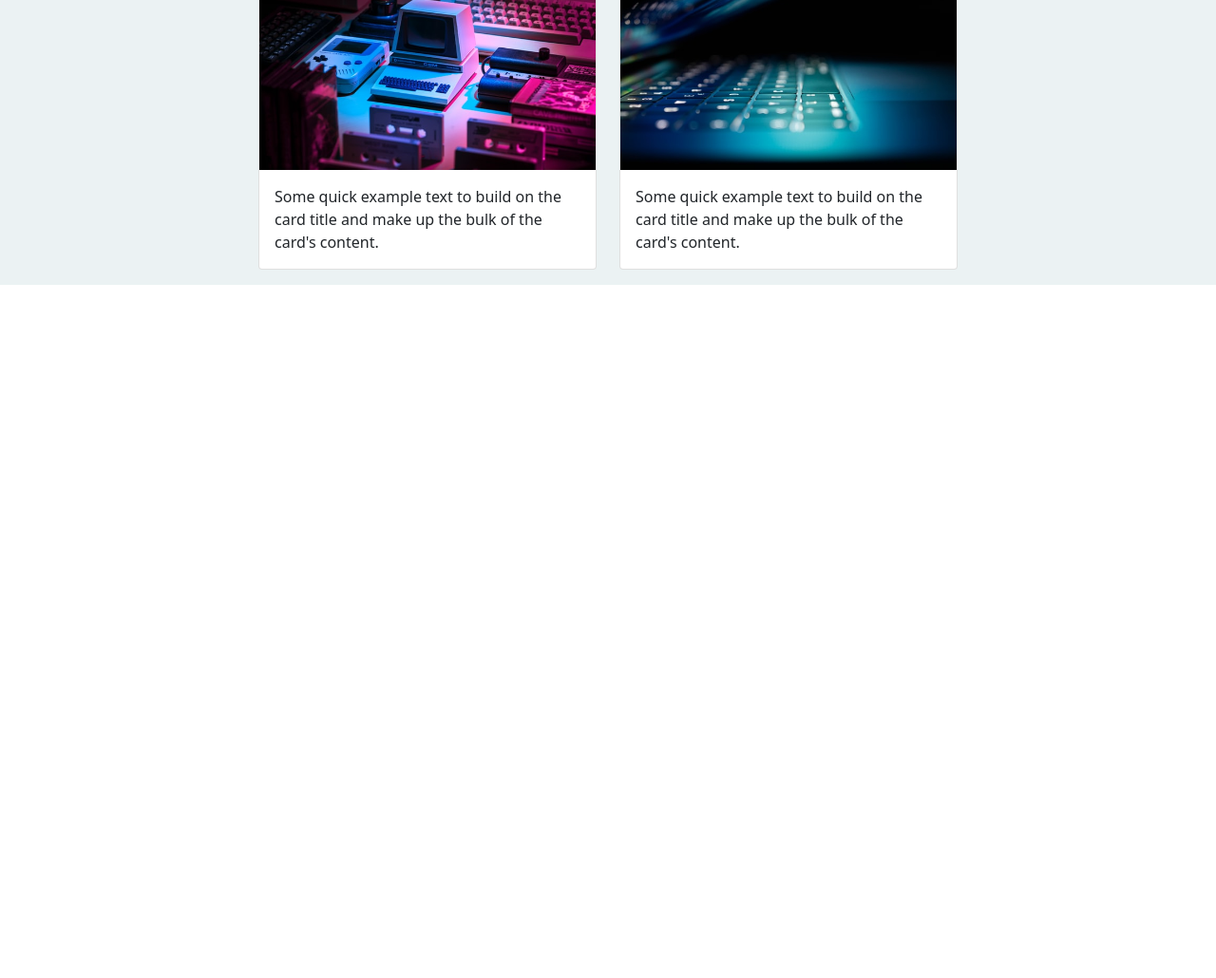
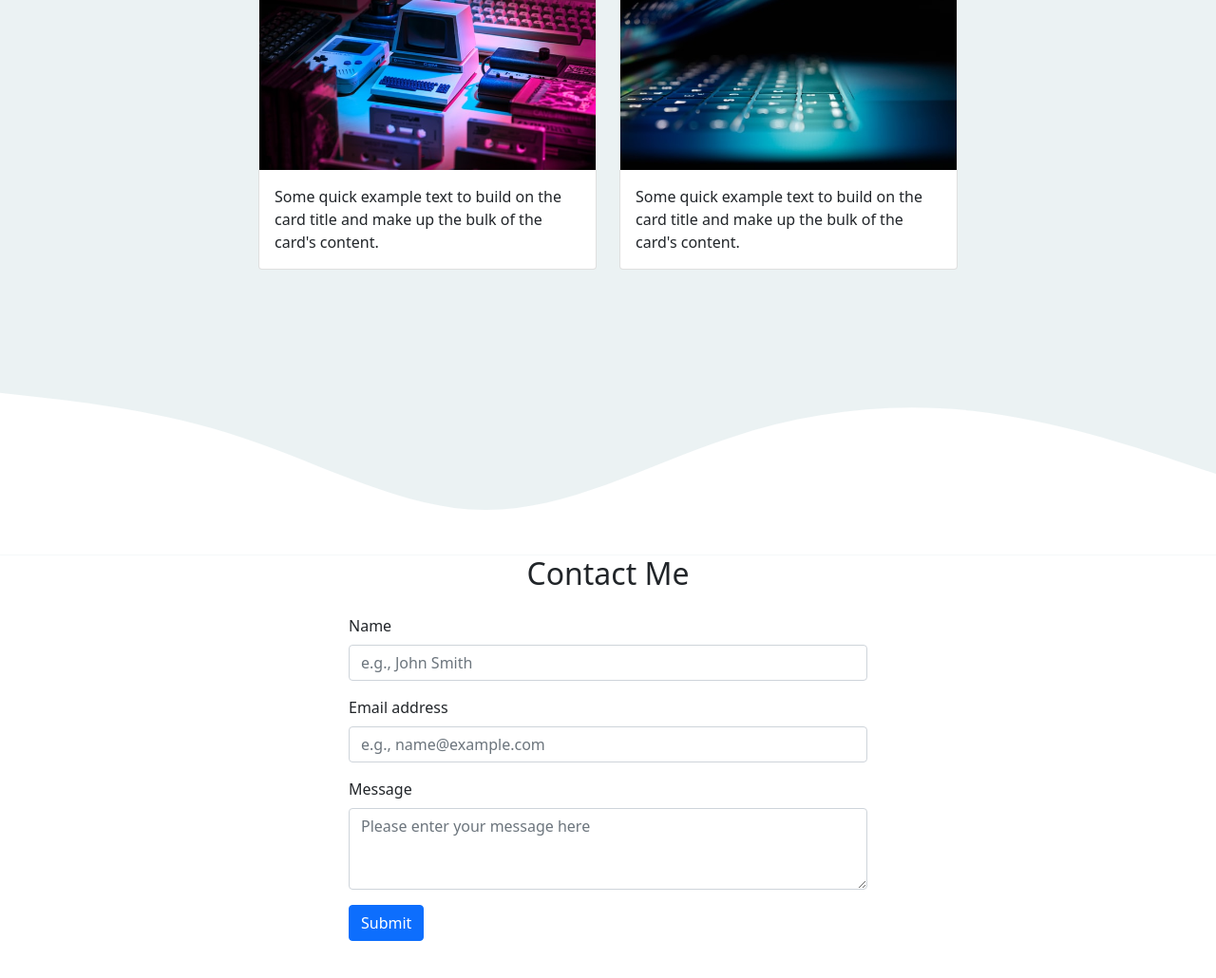
Before and after one commit to revcatnat/Portfolio, a plain HTML site: page index.html in a window 1280 px wide. Shown: the part 1685-2715 px from the top of the page at 95% size. Before the commit the page ends 1985 px from the top, so only its background shows below. Drawn offline with nearby package versions, Linux system fonts and the light colour scheme.

Commit message:
'messageAdded'

```diff
--- a/index.html
+++ b/index.html
@@ -132,8 +132,46 @@
 					</div>
 				</div>
 			</div>
+			<svg xmlns="http://www.w3.org/2000/svg" viewBox="0 0 1440 320">
+				<path
+					fill="#ffffff"
+					fill-opacity="1"
+					d="M0,128L48,133.3C96,139,192,149,288,181.3C384,213,480,267,576,266.7C672,267,768,213,864,181.3C960,149,1056,139,1152,149.3C1248,160,1344,192,1392,208L1440,224L1440,320L1392,320C1344,320,1248,320,1152,320C1056,320,960,320,864,320C768,320,672,320,576,320C480,320,384,320,288,320C192,320,96,320,48,320L0,320Z"
+				></path>
+			</svg>
 		</section>
 		<!-- end of PROJECTS -->
+
+		<!-- CONTACT ME -->
+		<section id="contact">
+			<div class="container">
+				<div class="row text-center mb-3">
+					<div class="col">
+						<h2>Contact Me</h2>
+					</div>
+				</div>
+				<div class="row justify-content-center">
+					<div class="col-md-6">
+						<form>
+							<div class="mb-3">
+								<label for="name" class="form-label">Name</label>
+								<input type="text" class="form-control" id="name" placeholder="e.g., John Smith" aria-describedby="name" />
+							</div>
+							<div class="mb-3">
+								<label for="email" class="form-label">Email address</label>
+								<input type="email" class="form-control" id="email" placeholder="e.g., name@example.com" aria-describedby="email" />
+							</div>
+							<div class="mb-3">
+								<label for="message" class="form-label">Message</label>
+								<textarea class="form-control" id="message" rows="3" placeholder="Please enter your message here"></textarea>
+							</div>
+							<button type="submit" class="btn btn-primary">Submit</button>
+						</form>
+					</div>
+				</div>
+			</div>
+		</section>
+		<!-- end of CONTACT ME -->
 
 		<!-- Bootstrap + Popper -->
 		<script src="https://cdn.jsdelivr.net/npm/bootstrap@5.1.3/dist/js/bootstrap.bundle.min.js" integrity="sha384-ka7Sk0Gln4gmtz2MlQnikT1wXgYsOg+OMhuP+IlRH9sENBO0LRn5q+8nbTov4+1p" crossorigin="anonymous"></script>
--- a/style.css
+++ b/style.css
@@ -1,5 +1,5 @@
 body {
-	min-height: 1500px;
+	min-height: 3000px;
 }
 
 .jumbotron {
```
